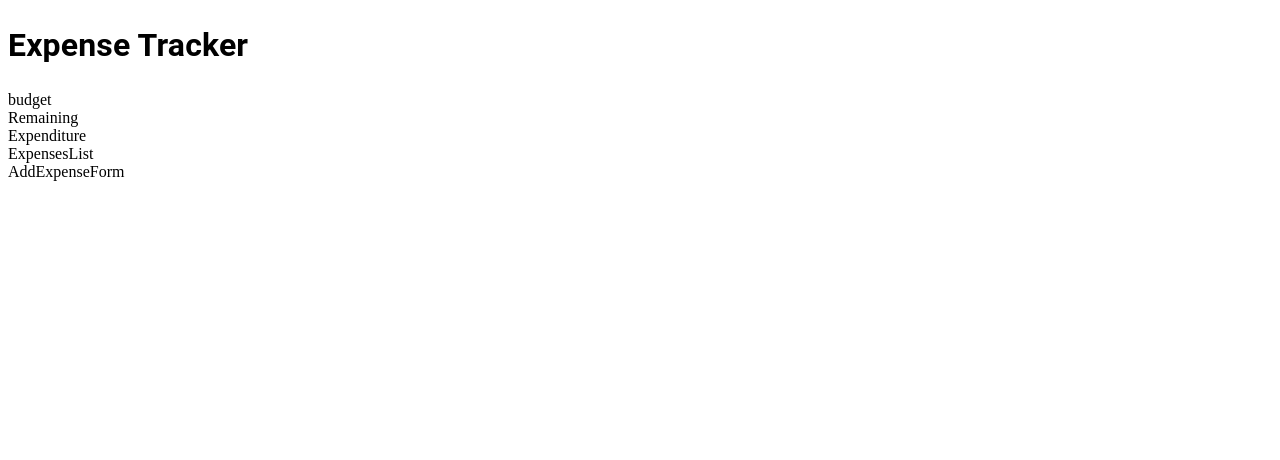
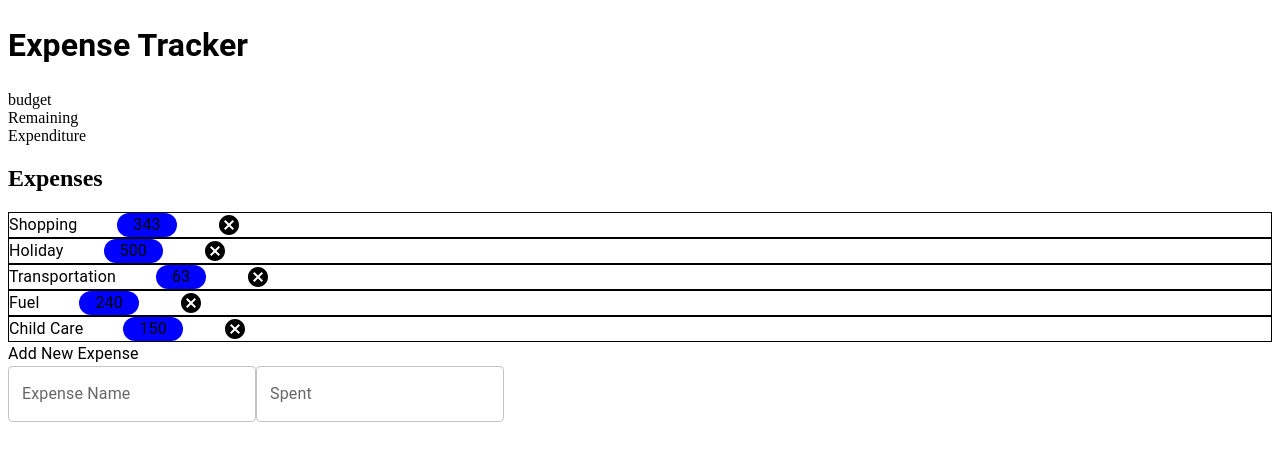
Before and after one commit to Adnan7209/ExpenseTrackerApp, a React (Vite) app: page / in a window 1280 px wide. Shown: the top 460 px of the page. Built offline with nearby package versions, Linux system fonts and the light colour scheme.

Commit message:
add new expenditure form added

```diff
--- a/package.json
+++ b/package.json
@@ -12,6 +12,7 @@
   "dependencies": {
     "@emotion/react": "^11.11.3",
     "@emotion/styled": "^11.11.0",
+    "@mui/icons-material": "^5.15.7",
     "@mui/material": "^5.15.7",
     "install": "^0.13.0",
     "npm": "^10.4.0",
--- a/src/components/AddExpenseForm.jsx
+++ b/src/components/AddExpenseForm.jsx
@@ -1,8 +1,23 @@
-import React from 'react'
+import { Box, TextField, Typography } from '@mui/material'
+import React, { useState } from 'react'
 
 const AddExpenseForm = () => {
+  const [expenseName,setExpenseName] = useState('');
+  const [amountSpent,setAmountSpent] = useState('');
+  console.log(expenseName);
   return (
-    <div>AddExpenseForm</div>
+    <Box>
+      <Typography>Add New Expense</Typography>
+      <TextField label="Expense Name" type='text'
+      value={expenseName}
+      onChange={(e)=>setExpenseName(e.target.value)}
+      />
+      <TextField label="Spent" type='number'
+      value={amountSpent}
+      onChange={(e)=>setAmountSpent(e.target.value)}
+      />
+
+    </Box>
   )
 }
 
--- /dev/null
+++ b/src/components/ExpenseItem.jsx
@@ -0,0 +1,20 @@
+import { Stack, Typography } from '@mui/material'
+import React from 'react'
+import CancelIcon from '@mui/icons-material/Cancel';
+import { blue } from '@mui/material/colors';
+
+const ExpenseItem = ({name,spent}) => {
+  return (
+    <Stack direction="row" gap={5}  border={1}>
+        <Typography>
+            {name}
+        </Typography>
+        <Typography bgcolor="blue" px={2} borderRadius={5}>
+            {spent}
+        </Typography>
+        <CancelIcon/>
+    </Stack>
+  )
+}
+
+export default ExpenseItem
--- a/src/components/ExpensesList.jsx
+++ b/src/components/ExpensesList.jsx
@@ -1,8 +1,28 @@
 import React from 'react'
+import ExpenseItem from './ExpenseItem'
+import {Box, Typography } from '@mui/material'
+
 
 const ExpensesList = () => {
+  const expenseItems = [
+    {id:123451,name:"Shopping",spent:343},
+    {id:123452,name:"Holiday",spent:500},
+    {id:123453,name:"Transportation",spent:63},
+    {id:123454,name:"Fuel",spent:240},
+    {id:123455,name:"Child Care",spent:150}
+  ]
   return (
-    <div>ExpensesList</div>
+    <Box>
+      <h2>Expenses</h2>
+      <Box>
+        {
+          expenseItems.map((item)=>(
+            <ExpenseItem key={item.id} name={item.name} spent={item.spent} />
+
+          ))
+        }
+      </Box>
+    </Box>
   )
 }
 
```
Also changed, not shown: 1 other file (tests, documents, lock files or other folders).
